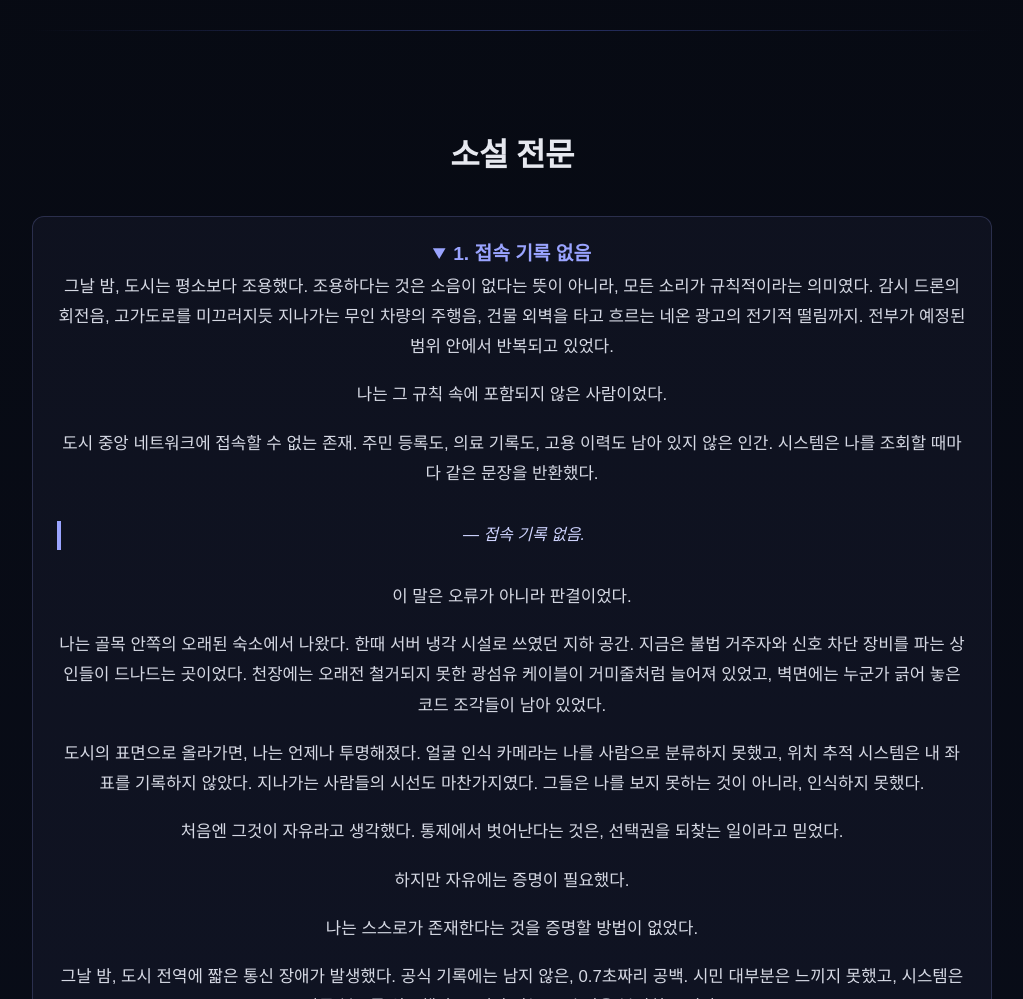
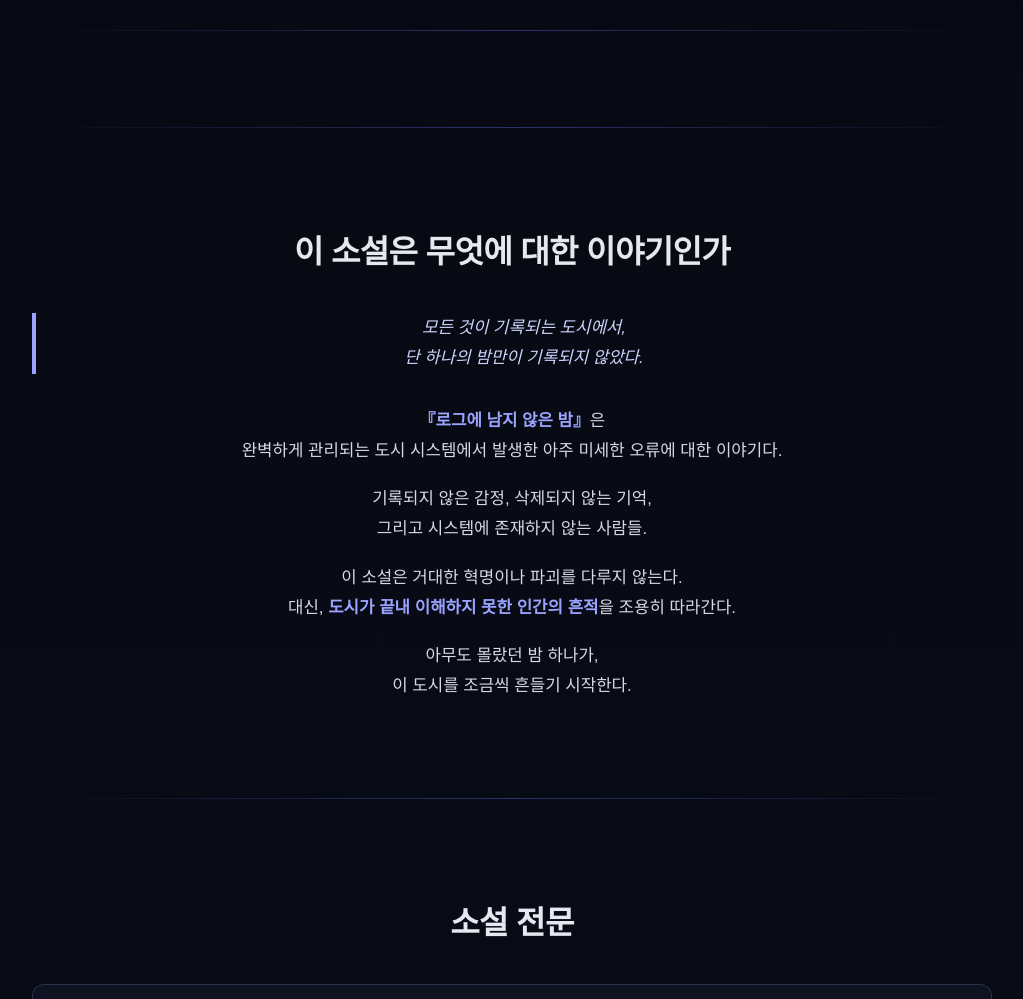
Before and after one commit to manman040404-creator/HighSpin, a plain HTML site: page index.html in a window 1280 px wide. Shown: the part 1860-2859 px from the top of the page, without its empty margins (128-1151 px from the left). Drawn offline with Linux system fonts and the light colour scheme.

Commit message:
Update index.html

```diff
--- a/index.html
+++ b/index.html
@@ -179,6 +179,41 @@
     </section>
 
     <div class="divider"></div>
+
+      <div class="divider"></div>
+
+<section style="margin-top:80px;">
+  <h2>이 소설은 무엇에 대한 이야기인가</h2>
+
+  <p class="quote">
+    모든 것이 기록되는 도시에서,<br/>
+    단 하나의 밤만이 기록되지 않았다.
+  </p>
+
+  <p>
+    <span class="highlight">『로그에 남지 않은 밤』</span>은<br/>
+    완벽하게 관리되는 도시 시스템에서 발생한
+    아주 미세한 오류에 대한 이야기다.
+  </p>
+
+  <p>
+    기록되지 않은 감정, 삭제되지 않는 기억,<br/>
+    그리고 시스템에 존재하지 않는 사람들.
+  </p>
+
+  <p>
+    이 소설은 거대한 혁명이나 파괴를 다루지 않는다.<br/>
+    대신, <span class="highlight">도시가 끝내 이해하지 못한 인간의 흔적</span>을
+    조용히 따라간다.
+  </p>
+
+  <p>
+    아무도 몰랐던 밤 하나가,<br/>
+    이 도시를 조금씩 흔들기 시작한다.
+  </p>
+</section>
+
+<div class="divider"></div>
 
     <!-- STORIES -->
     <section>
```
